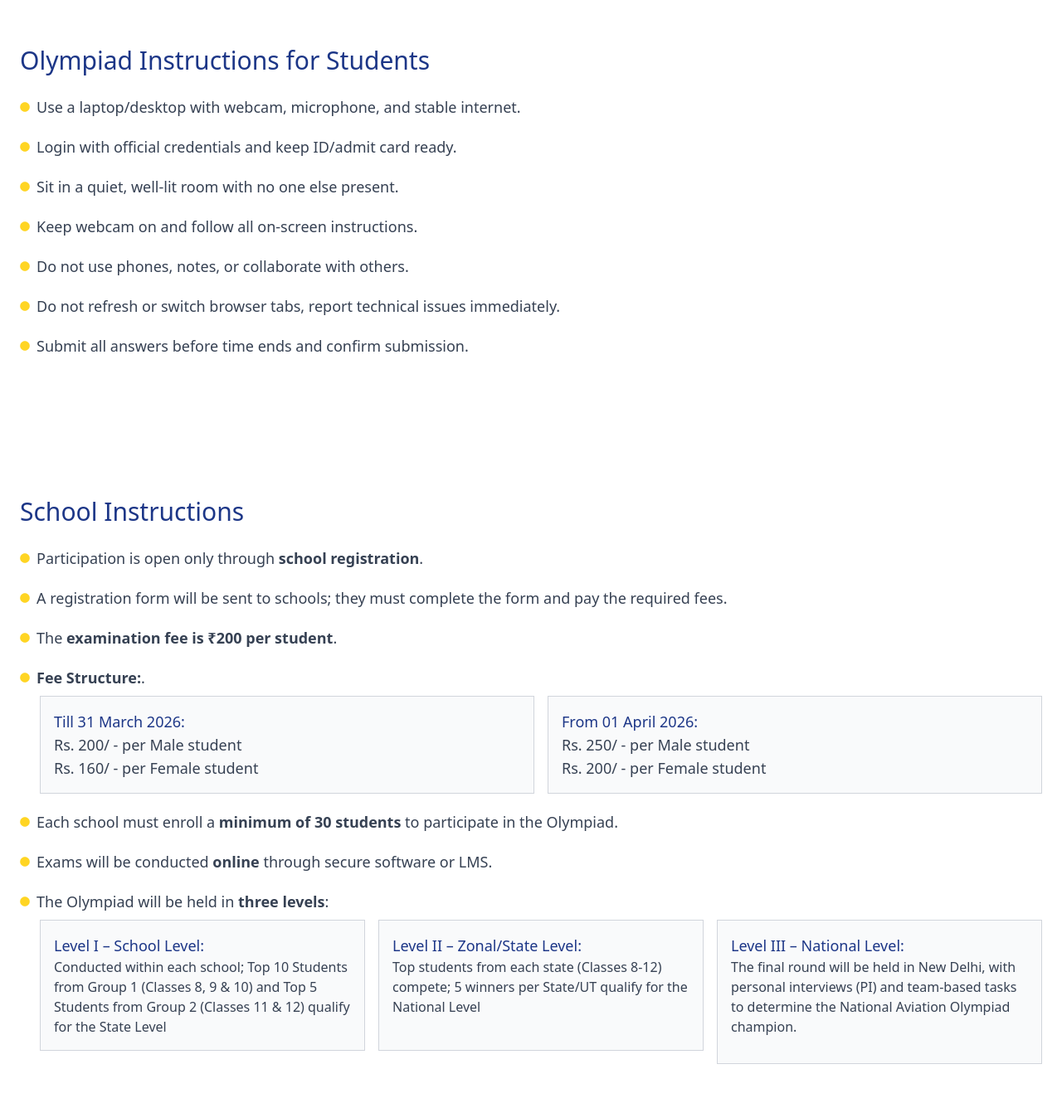
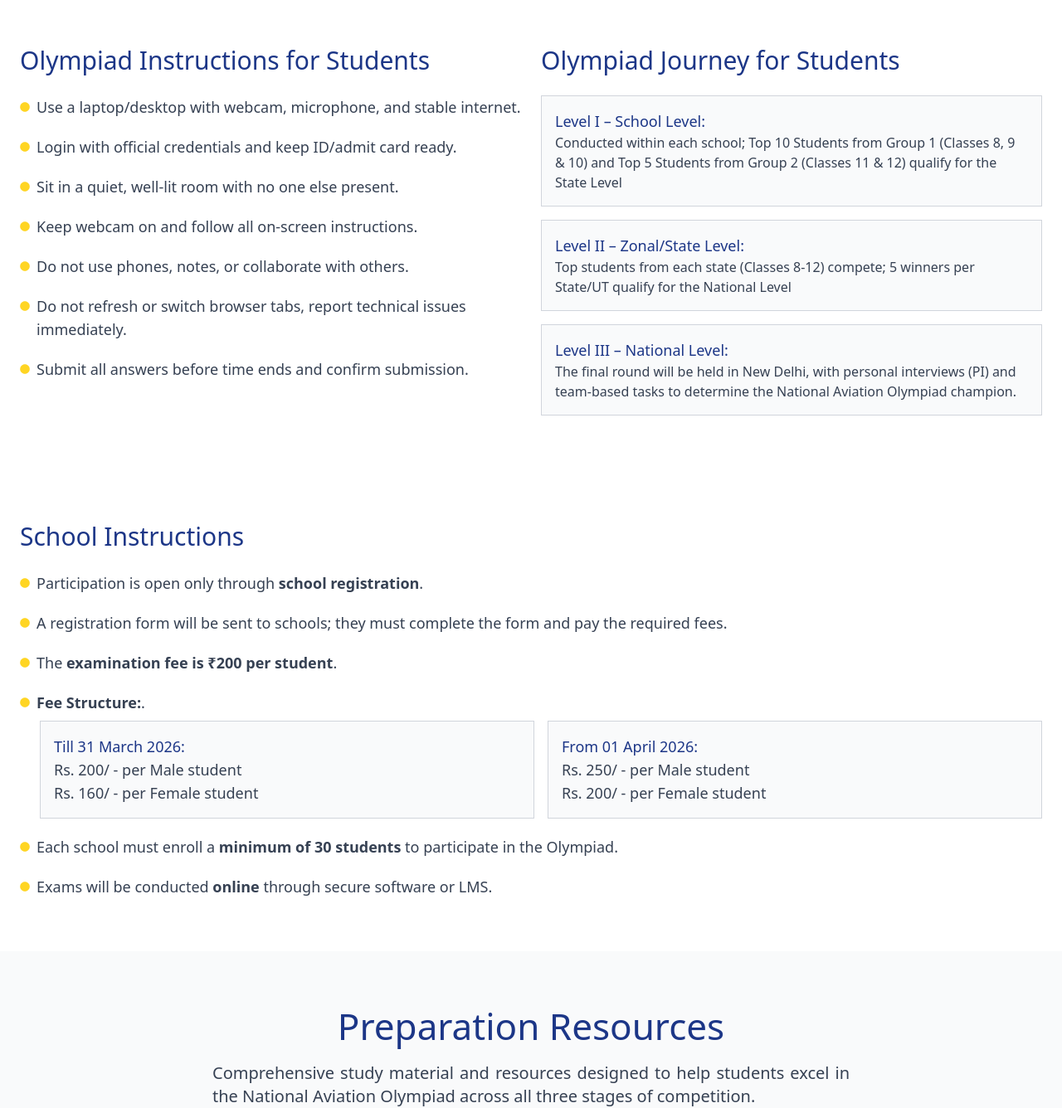
Before and after one commit to gaurav-pndy/national-aviation-olympiad, a React (Vite) app: page / in a window 1280 px wide. Shown: the part 3979-5315 px from the top of the page at 83% size. Built offline with nearby package versions, Linux system fonts and the light colour scheme.

Commit message:
document changes

```diff
--- a/index.html
+++ b/index.html
@@ -2,7 +2,7 @@
 <html lang="en">
   <head>
     <meta charset="UTF-8" />
-    <link rel="icon" type="image/png" href="/logo-light.png" />
+    <link rel="icon" type="image/png" href="/logo.png" />
     <meta name="viewport" content="width=device-width, initial-scale=1.0" />
     <title>National Aviation Olympiad</title>
   </head>
--- a/src/components/OlympiadInstructions.jsx
+++ b/src/components/OlympiadInstructions.jsx
@@ -3,7 +3,7 @@ import { FaCircle } from "react-icons/fa";
 
 export default function OlympiadInstructions() {
   return (
-    <section className="py-16 px-4 md:px-6  max-w-7xl mx-auto ">
+    <section className="py-16 px-4 md:px-6  max-w-7xl mx-auto grid md:grid-cols-2 gap-6">
       <motion.div
         initial={{ y: 30, opacity: 0 }}
         whileInView={{ y: 0, opacity: 1 }}
@@ -47,7 +47,7 @@ export default function OlympiadInstructions() {
         </ul>
       </motion.div>
 
-      {/* <motion.div
+      <motion.div
         initial={{ y: 30, opacity: 0 }}
         whileInView={{ y: 0, opacity: 1 }}
         viewport={{ once: true }}
@@ -58,40 +58,34 @@ export default function OlympiadInstructions() {
         </h2>
         <div className="space-y-4   text-gray-700">
           <div className="bg-[#f9fafb] border border-gray-300 p-4">
-            <h3 className="text-primary text-lg mb-2">
-              Level I – School Level:
-            </h3>
+            <h3 className="text-primary text-lg ">Level I – School Level:</h3>
             <p>
-              Your Olympiad journey begins at your own school. You’ll attempt
-              the first test, and if you’re among the <b>top 3 performers</b>,
-              you’ll move on to the next stage.
+              Conducted within each school; Top 10 Students from Group 1
+              (Classes 8, 9 & 10) and Top 5 Students from Group 2 (Classes 11 &
+              12) qualify for the State Level
             </p>
           </div>
           <div className="bg-[#f9fafb] border border-gray-300 p-4">
-            <h3 className="text-primary text-lg mb-2">
+            <h3 className="text-primary text-lg ">
               Level II – Zonal/State Level:
             </h3>
             <p>
-              Here, you’ll compete with the <b>best students from your state</b>
-              (Classes 8–12). The challenge gets tougher, and if you’re among
-              the <b>top 5 winners of your state</b>, you’ll earn a place in the
-              National Finals.
+              Top students from each state (Classes 8-12) compete; 5 winners per
+              State/UT qualify for the National Level
             </p>
           </div>
           <div className="bg-[#f9fafb] border border-gray-300 p-4">
-            <h3 className="text-primary text-lg mb-2">
+            <h3 className="text-primary text-lg ">
               Level III – National Level:
             </h3>
             <p>
-              The ultimate stage takes place in <b>New Delhi.</b> All national
-              qualifiers come together for the final round, which includes a
-              <b>Personal Interview (PI) and team-based tasks.</b> The winners
-              here will be crowned the{" "}
-              <b>National Aviation Olympiad Champions.</b>.
+              The final round will be held in New Delhi, with personal
+              interviews (PI) and team-based tasks to determine the National
+              Aviation Olympiad champion.
             </p>
           </div>
         </div>
-      </motion.div> */}
+      </motion.div>
     </section>
   );
 }
--- a/src/components/SchoolInstructions.jsx
+++ b/src/components/SchoolInstructions.jsx
@@ -70,36 +70,13 @@ export default function SchoolInstructions() {
               LMS.
             </span>
           </li>
-          <li className="flex ">
+          {/* <li className="flex ">
             <FaCircle className=" shrink-0 text-secondary mt-2 text-xs mr-2" />
             <span>
               {" "}
               The Olympiad will be held in <b>three levels</b>:
             </span>
-          </li>
-        </ul>
-        <ul className="mt-2 grid md:grid-cols-3 gap-4 list-inside  text-gray-700 space-y-4 pl-6">
-          <li className="bg-[#f9fafb] border border-gray-300 p-4">
-            <h3 className="text-primary text-lg ">Level I – School Level:</h3>{" "}
-            Conducted within each school; Top 10 Students from Group 1 (Classes
-            8, 9 & 10) and Top 5 Students from Group 2 (Classes 11 & 12) qualify
-            for the State Level
-          </li>
-          <li className="bg-[#f9fafb] border border-gray-300 p-4">
-            <h3 className="text-primary text-lg ">
-              Level II – Zonal/State Level:
-            </h3>{" "}
-            Top students from each state (Classes 8-12) compete; 5 winners per
-            State/UT qualify for the National Level
-          </li>
-          <li className="bg-[#f9fafb] border border-gray-300 p-4">
-            <h3 className="text-primary text-lg ">
-              Level III – National Level:
-            </h3>{" "}
-            The final round will be held in New Delhi, with personal interviews
-            (PI) and team-based tasks to determine the National Aviation
-            Olympiad champion.
-          </li>
+          </li> */}
         </ul>
       </motion.div>
     </section>
```
